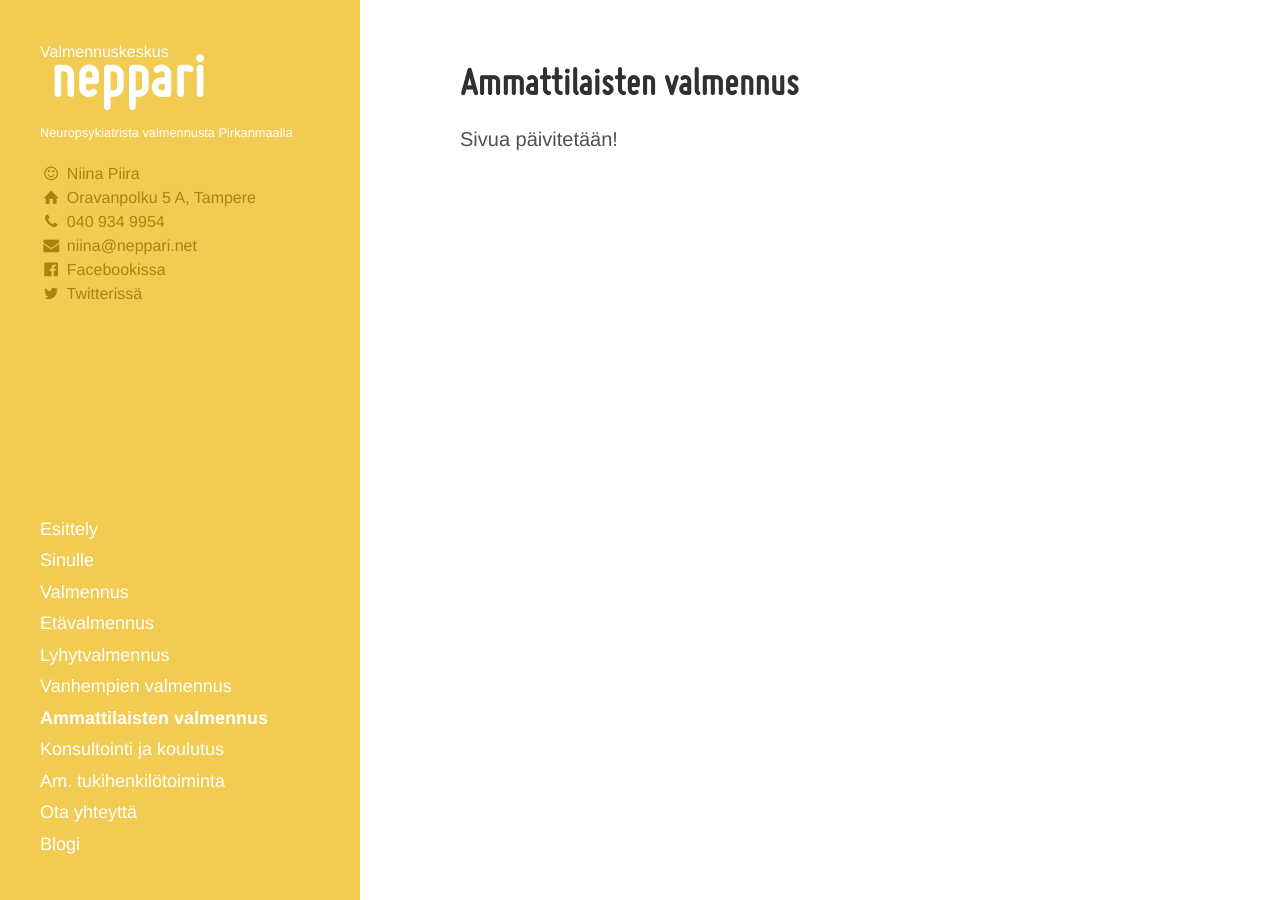
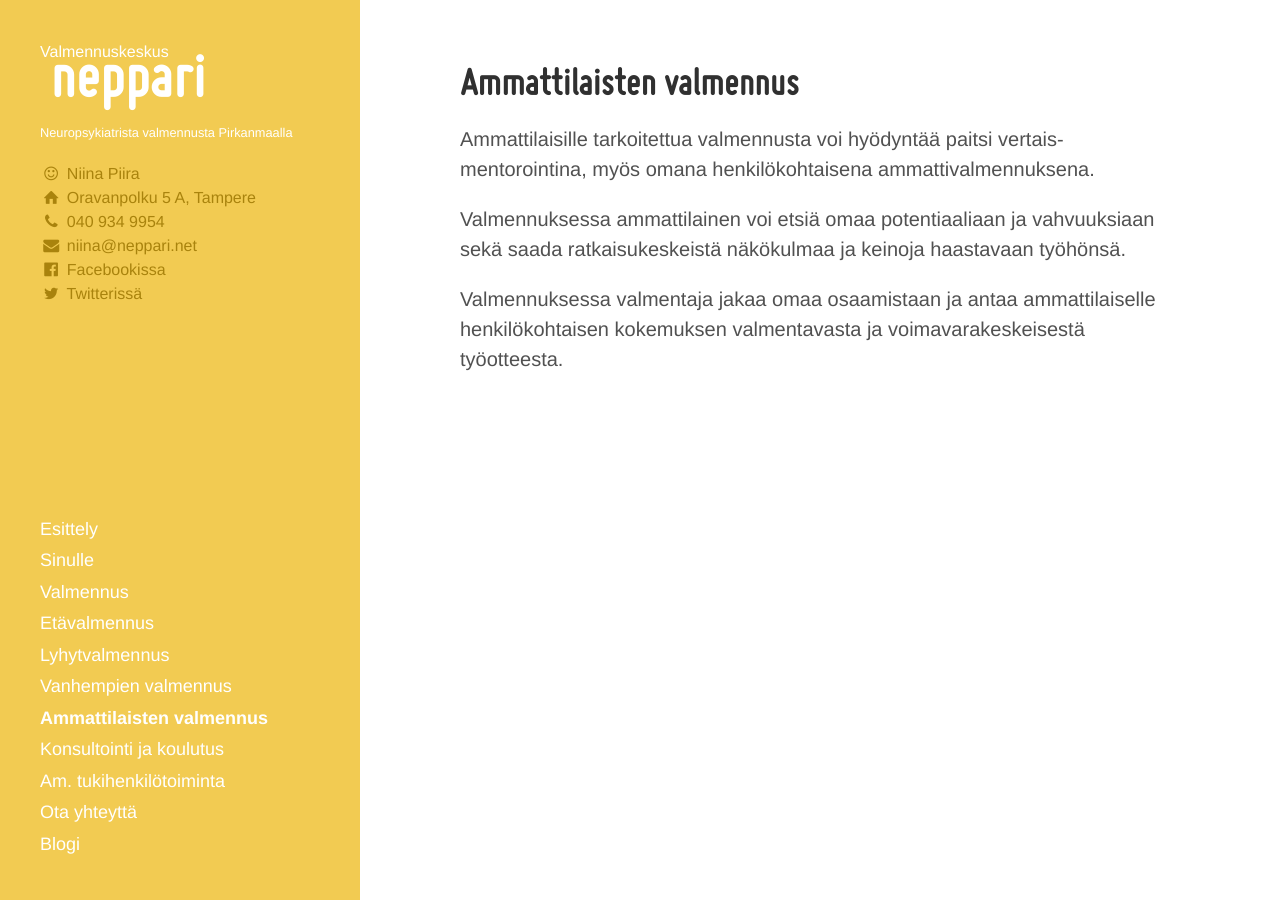
Before and after one commit to niinapiira/neppari.net, a Jekyll site: the page built from ammattilaisten-valmennus.md, in a window 1280 px wide. Built offline with Jekyll 4.4.1, drawn with Linux system fonts in a browser that asks for light colours.

Commit message:
Updated ammattilaisten-valmennus.md

```diff
--- a/ammattilaisten-valmennus.md
+++ b/ammattilaisten-valmennus.md
@@ -6,4 +6,8 @@ show-in-navigation: true
 published: true
 ---
 
-Sivua päivitetään!
+Ammattilaisille tarkoitettua valmennusta voi hyödyntää paitsi vertais-mentorointina, myös omana henkilökohtaisena ammattivalmennuksena.
+
+Valmennuksessa ammattilainen voi etsiä omaa potentiaaliaan ja vahvuuksiaan sekä saada ratkaisukeskeistä näkökulmaa ja keinoja haastavaan työhönsä.
+
+Valmennuksessa valmentaja jakaa omaa osaamistaan ja antaa ammattilaiselle henkilökohtaisen kokemuksen valmentavasta ja voimavarakeskeisestä työotteesta.
```
